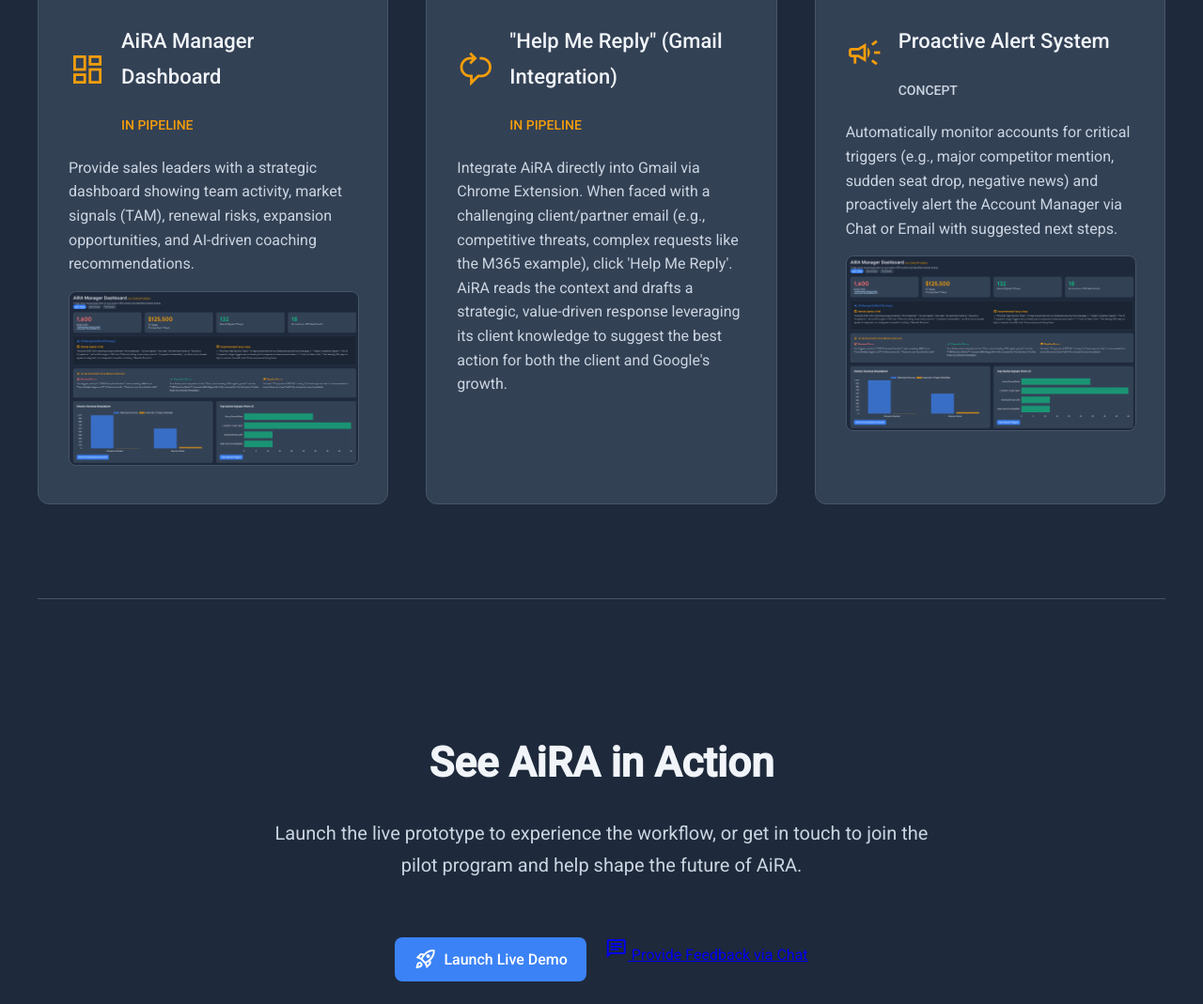
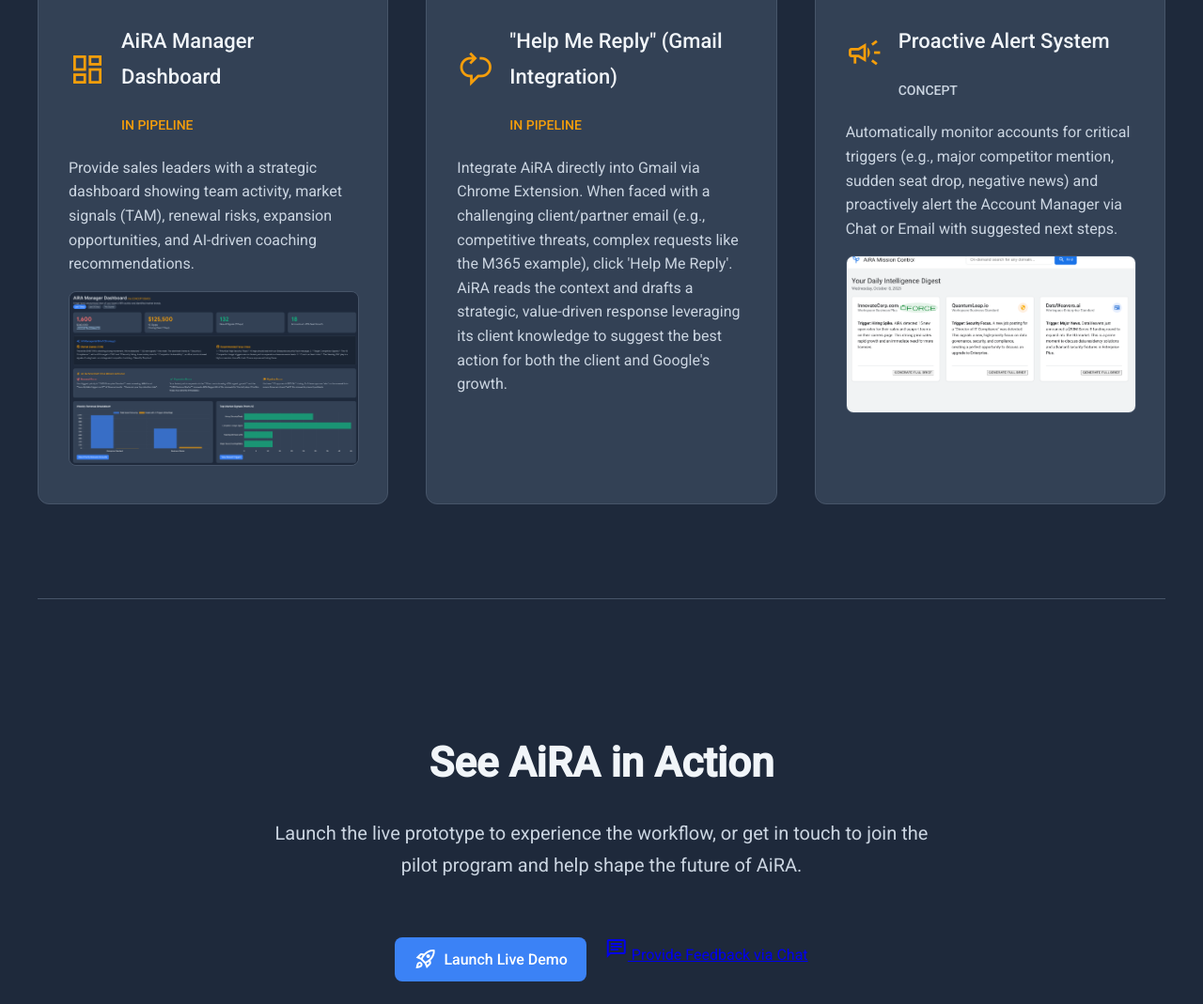
Before and after one commit to aghanem-tech/aira-project-hub, a plain HTML site: page index.html in a window 1280 px wide. Shown: the part 4672-5741 px from the top of the page at 94% size. Drawn offline with nearby package versions, Linux system fonts and the light colour scheme; a web font is replaced by a local one.

Commit message:
Update image source in index.html

```diff
--- a/index.html
+++ b/index.html
@@ -580,7 +580,7 @@
                     </div>
                     <div class="card-body">
                         <p>Automatically monitor accounts for critical triggers (e.g., major competitor mention, sudden seat drop, negative news) and proactively alert the Account Manager via Chat or Email with suggested next steps.</p>
-                        <img src="images/7gALhco7VGLEWnG.png" alt="AiRA Proactive Alert System Concept">
+                        <img src="images/7eYBzyNHHXMN9Wj.png" alt="AiRA Proactive Alert System Concept">
                     </div>
                 </div>
                 </div>
```
